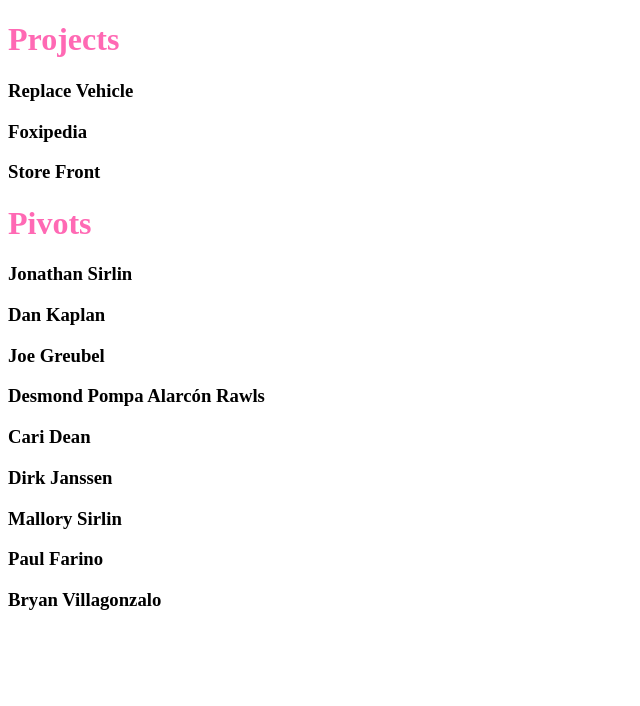
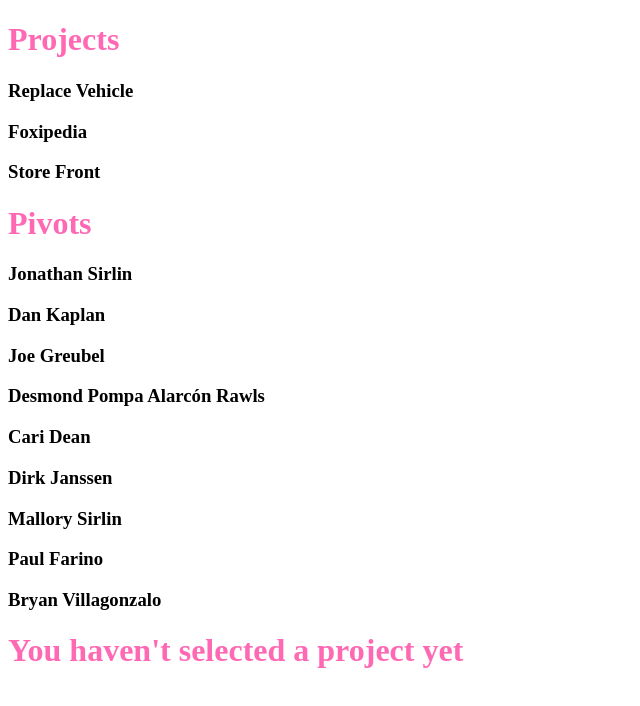
Before and after one commit to desmondrawls/react-typescript, a React app: page / in a window 1280 px wide. Shown: the top 706 px of the page, without its empty margins (0-640 px from the left). Built offline with nearby package versions, Linux system fonts and the light colour scheme.

Commit message:
introduce a maybe monad.

```diff
--- /dev/null
+++ b/src/Maybe.ts
@@ -0,0 +1,38 @@
+export class Maybe<T> {
+  private constructor(private value: T | null) {}
+
+  static some<T>(value: T) {
+    if (!value) {
+      throw Error("Provided value must not be empty");
+    }
+    return new Maybe(value);
+  }
+
+  static none<T>() {
+    return new Maybe<T>(null);
+  }
+
+  static fromValue<T>(value: T) {
+    return value ? Maybe.some(value) : Maybe.none<T>();
+  }
+
+  getOrElse(defaultValue: T) {
+    return this.value === null ? defaultValue : this.value;
+  }
+
+  map<R>(f: (wrapped: T) => R): Maybe<R> {
+    if (this.value === null) {
+      return Maybe.none<R>();
+    } else {
+      return Maybe.some(f(this.value));
+    }
+  }
+
+  fold<F,N>(f: (wrapped: T) => F, n: () => N): F|N {
+    if (this.value === null) {
+      return n();
+    } else {
+      return f(this.value);
+    }
+  }
+}
--- a/src/components/Allocations.tsx
+++ b/src/components/Allocations.tsx
@@ -7,12 +7,20 @@ import {AllocationsProps} from "./props";
 export const Allocations = (props: AllocationsProps) => {
     const projectNames = () => props.projects.map(project => <ProjectNameContainer project={project}/>);
     const pivotNames = () => props.pivots.map(pivot => <h3 key={pivot.firstName + pivot.lastName}>{pivot.firstName} {pivot.lastName}</h3>);
+    const emptyProjectSelection = () => <div>You haven't selected a project yet</div>;
+    const projectSelection = (projectID: number) => {
+       const project = props.projects.find(project => project.id === projectID);
+       return (
+         <div>Who wants to work on {project.name}?</div>
+       );
+    }
     return (
         <div>
             <h1>Projects</h1>
             {projectNames()}
             <h1>Pivots</h1>
             {pivotNames()}
+            <h1>{props.selectedProject.fold(projectSelection, emptyProjectSelection)}</h1>
         </div>
     );
 };
--- a/src/components/AllocationsContainer.ts
+++ b/src/components/AllocationsContainer.ts
@@ -1,6 +1,6 @@
-import {AllocationsState} from "../store/initialState";
 import {connect} from "react-redux";
 import {Allocations} from "./Allocations";
+import {AllocationsState} from "../store/allocationsState";
 
 
 const mapStateToProps = (state: AllocationsState): AllocationsState => {
--- a/src/components/ProjectName.tsx
+++ b/src/components/ProjectName.tsx
@@ -2,4 +2,9 @@ import {Project} from "../definitions";
 import * as React from "react";
 import {ProjectClickProps, ProjectProps} from "./props";
 
-export const ProjectName = (props: ProjectProps & ProjectClickProps) => <h3>{props.project.name}</h3>;
+export const ProjectName = (props: ProjectProps & ProjectClickProps) => {
+  let onClick = () => props.onProjectClick(props.project.id);
+  return (
+    <h3 onClick={onClick}>{props.project.name}</h3>
+  );
+}
--- a/src/components/props.ts
+++ b/src/components/props.ts
@@ -1,5 +1,6 @@
 import {Pivot, Project} from "../definitions";
+import {AllocationsState} from "../store/allocationsState";
 
-export interface AllocationsProps { projects: Project[], pivots: Pivot[] }
+export type AllocationsProps = AllocationsState
 export interface ProjectProps { project: Project }
 export interface ProjectClickProps { onProjectClick: (id: Number) => {} }
--- a/src/definitions.ts
+++ b/src/definitions.ts
@@ -2,4 +2,4 @@ export enum Challenge { REFACTORING, APP_TX, ENABLEMENT, STAKEHOLDER_MANAGERMENT
 export enum TeamRole { PRODUCT_MANAGER, ENGINEER, ANCHOR, DESIGNER }
 export enum CompanyRole { DIRECT_CONTRIBUTOR, INTERN, MANAGER }
 export interface Pivot { firstName: string, lastName: string, teamRole: TeamRole, companyRole: CompanyRole, desiredChallenges: Challenge[]}
-export interface Project { name: string, client: string, challenges: Challenge[]}
+export interface Project { id: number, name: string, client: string, challenges: Challenge[]}
--- /dev/null
+++ b/src/store/allocationsState.ts
@@ -0,0 +1,8 @@
+import {Maybe} from "../Maybe";
+import {Pivot, Project} from "../definitions";
+
+export interface AllocationsState {
+  projects: Project[],
+  pivots: Pivot[],
+  selectedProject: Maybe<number>
+}
--- a/src/store/initialState.ts
+++ b/src/store/initialState.ts
@@ -1,9 +1,11 @@
 import {Challenge, CompanyRole, Pivot, Project, TeamRole} from "../definitions";
+import {Maybe} from "../Maybe";
+import {AllocationsState} from "./allocationsState";
 
-const replaceVehicle = {name: "Replace Vehicle", client: "Farmers", challenges: [Challenge.STAMINA, Challenge.STAKEHOLDER_MANAGERMENT]};
-const foxipedia = {name: "Foxipedia", client: "Fox", challenges: [Challenge.APP_TX, Challenge.STAKEHOLDER_MANAGERMENT]};
-const storeFront = {name: "storeFront", client: "CoreLogic", challenges: [Challenge.REFACTORING, Challenge.STAKEHOLDER_MANAGERMENT]};
-const AIG = {name: "Store Front", client: "CoreLogic", challenges: [Challenge.INNOVATION]};
+const replaceVehicle = {id: 1, name: "Replace Vehicle", client: "Farmers", challenges: [Challenge.STAMINA, Challenge.STAKEHOLDER_MANAGERMENT]};
+const foxipedia = {id: 2, name: "Foxipedia", client: "Fox", challenges: [Challenge.APP_TX, Challenge.STAKEHOLDER_MANAGERMENT]};
+const storeFront = {id: 3, name: "storeFront", client: "CoreLogic", challenges: [Challenge.REFACTORING, Challenge.STAKEHOLDER_MANAGERMENT]};
+const AIG = {id: 4, name: "Store Front", client: "CoreLogic", challenges: [Challenge.INNOVATION]};
 export const projects = [replaceVehicle, foxipedia, AIG];
 
 const Jonathan = {firstName: "Jonathan", lastName: "Sirlin", teamRole: TeamRole.PRODUCT_MANAGER, companyRole: CompanyRole.DIRECT_CONTRIBUTOR, desiredChallenges: [Challenge.STAKEHOLDER_MANAGERMENT]};
@@ -17,12 +19,8 @@ const Paul = {firstName: "Paul", lastName: "Farino", teamRole: TeamRole.DESIGNER
 const Bryan = {firstName: "Bryan", lastName: "Villagonzalo", teamRole: TeamRole.DESIGNER, companyRole: CompanyRole.DIRECT_CONTRIBUTOR, desiredChallenges: [Challenge.STAKEHOLDER_MANAGERMENT]};
 export const pivots = [Jonathan, Dan, Joe, Desmond, Cari, Dirk, Mallory, Paul, Bryan];
 
-export interface AllocationsState {
-  projects: Project[],
-  pivots: Pivot[]
-}
-
 export const initialState: AllocationsState = {
   projects: projects,
-  pivots: pivots
+  pivots: pivots,
+  selectedProject: Maybe.none()
 };
--- a/src/store/reducer.ts
+++ b/src/store/reducer.ts
@@ -1,11 +1,15 @@
-import {AllocationsState, initialState} from "./initialState";
+import {initialState} from "./initialState";
 import {Action} from "redux";
 import {Actions} from "../components/actions";
+import {AllocationsState} from "./allocationsState";
+import {Maybe} from "../Maybe";
 
-export function allocationsStore(state = initialState, action: Action): AllocationsState {
+export interface Value<T = any> { value: T }
+
+export function allocationsStore(state = initialState, action: Action & Value): AllocationsState {
   switch (action.type) {
     case Actions.SELECT_PROJECT:
-      return state;
+      return Object.assign({}, state, {selectedProject: Maybe.some(action.value)});
     default:
       return state
   }
--- a/tsconfig.json
+++ b/tsconfig.json
@@ -4,7 +4,7 @@
         "sourceMap": true,
         "noImplicitAny": true,
         "module": "commonjs",
-        "target": "es5",
+        "target": "es6",
         "jsx": "react"
     },
     "include": [
```
